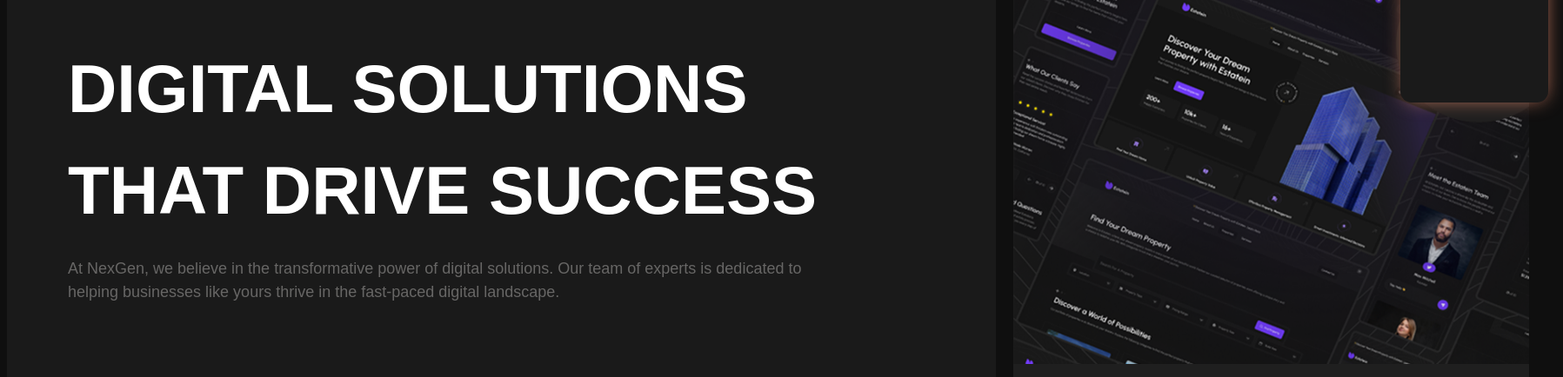
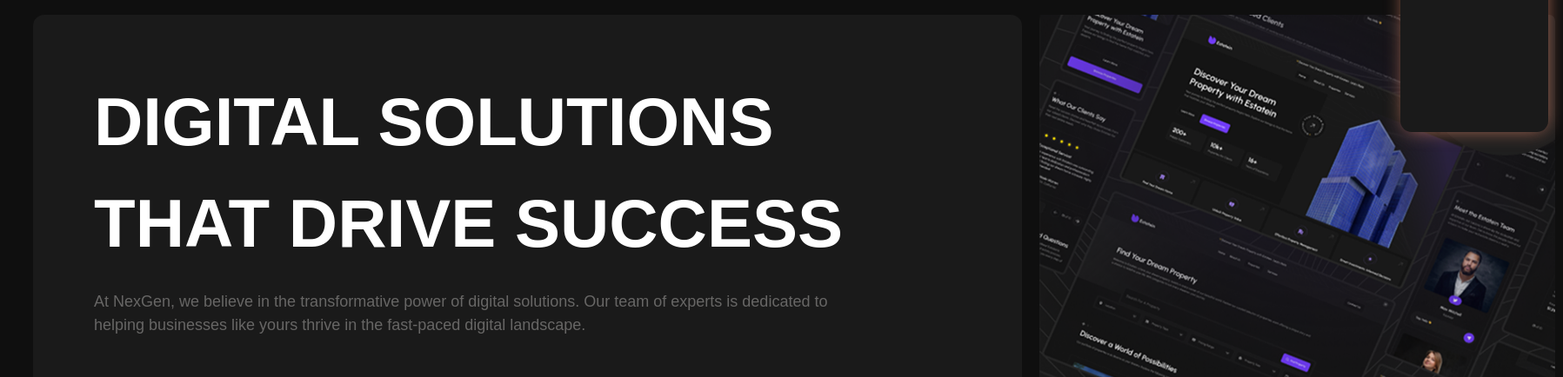
Before and after one commit to rinkusoi/dyplom, a plain HTML site: page index.html in a window 1280 px wide. Shown: the part 131-565 px from the top of the page at 87% size, 1797 px wide, since content can reach past the window. Drawn offline with Linux system fonts and the light colour scheme.

Commit message:
Add files via upload

```diff
--- a/scss/utils/_responsive.scss
+++ b/scss/utils/_responsive.scss
@@ -1,4 +1,38 @@
-@media (max-width: 768px) {
+@media (min-width: 576px) {
+    body {
+      font-size: 16px;
+      padding: 15px;
+    }
+  }
+
+  /* Великі планшети / малі десктопи (≥768px) */
+  @media (min-width: 768px) {
+    body {
+      font-size: 17px;
+      padding: 20px;
+    }
+  }
+
+  /* Десктопи (≥992px) */
+  @media (min-width: 992px) {
+    body {
+      font-size: 18px;
+      padding: 25px;
+    }
+  }
+
+  /* Великі екрани (≥1200px) */
+  @media (min-width: 1200px) {
+    body {
+      font-size: 20px;
+      padding: 30px;
+    }
+  }
+
+//   @media (max-width: 768px)
+
+
+@media (min-width: 576px) and (max-width: 992px) {
 
     .container {
 
```
Also changed, not shown: scss/style.css, 1 other file.
